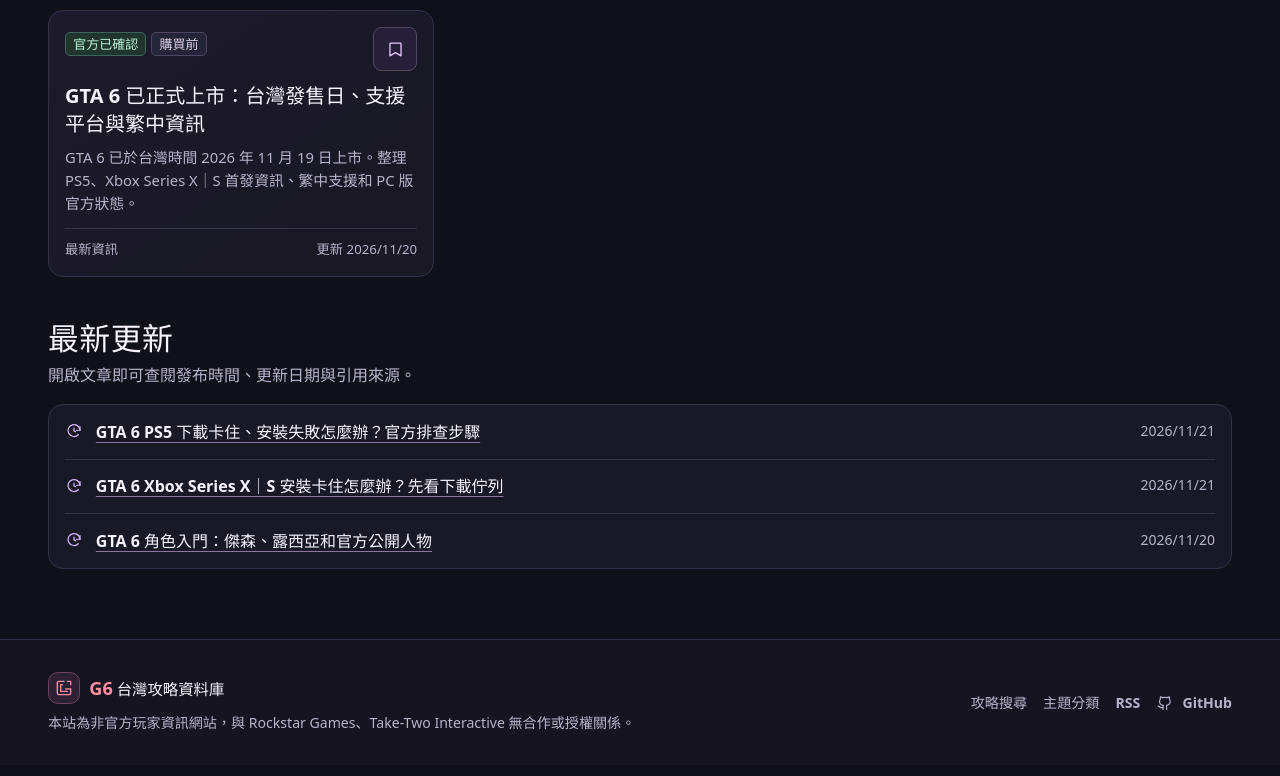
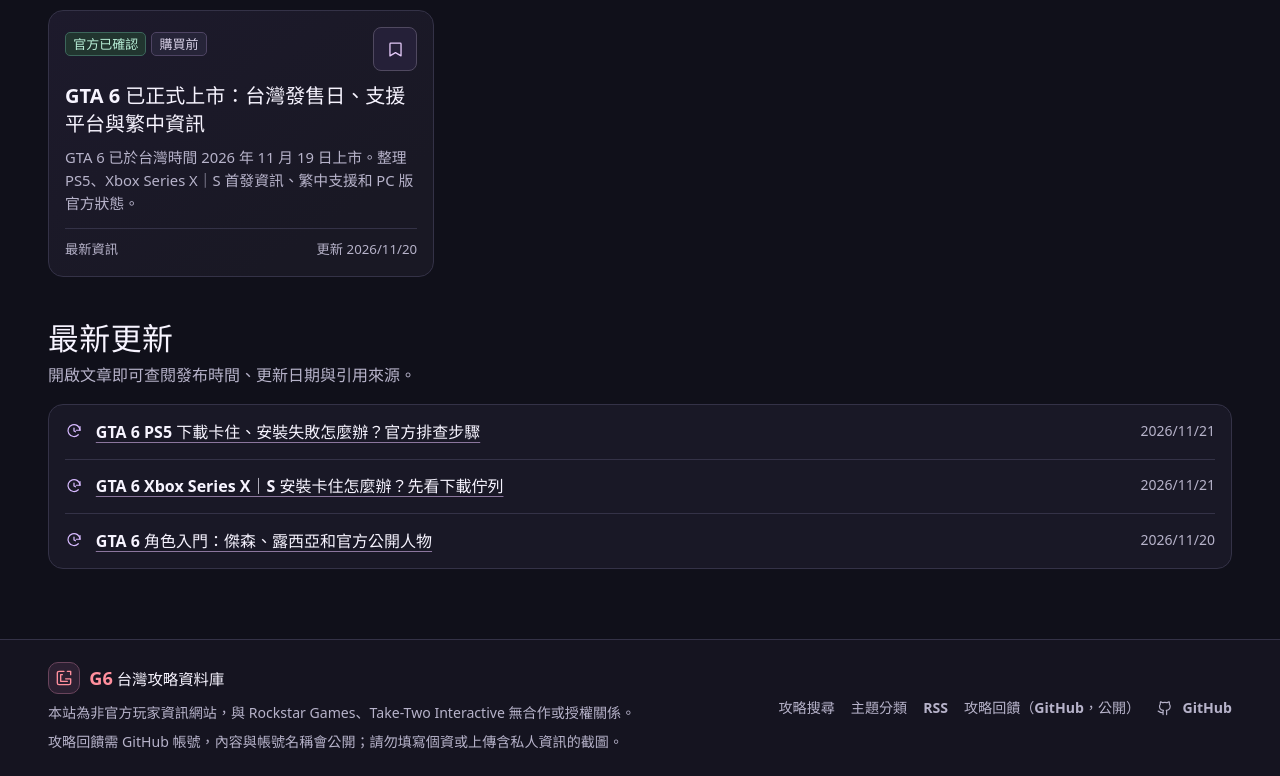
Before and after one commit to s235038/s235038-gta6-tw-guide, an Astro site: page / in a window 1280 px wide. Shown: the part 2429-3205 px from the top of the page. Built offline with nearby package versions, Linux system fonts and the light colour scheme; Astro itself is replaced by a stand-in of ours.

Commit message:
feat: expose public GitHub feedback entry with privacy notice

```diff
--- a/src/layouts/Base.astro
+++ b/src/layouts/Base.astro
@@ -90,11 +90,13 @@ const atHome = Astro.url.pathname === paths.home;
             <span><strong>G6</strong> 台灣攻略資料庫</span>
           </a>
           <p>本站為非官方玩家資訊網站，與 Rockstar Games、Take-Two Interactive 無合作或授權關係。</p>
+          <p id="feedback-notice" data-feedback-notice>攻略回饋需 GitHub 帳號，內容與帳號名稱會公開；請勿填寫個資或上傳含私人資訊的截圖。</p>
         </div>
         <nav aria-label="頁尾導覽" class="footer-links">
           <a href={paths.guides}>攻略搜尋</a>
           <a href={`${paths.home}#topics`}>主題分類</a>
           <a href={paths.asset('rss.xml')}>RSS</a>
+          <a href="https://github.com/s235038/s235038-gta6-tw-guide/issues/new?template=player-feedback.yml" aria-describedby="feedback-notice">攻略回饋（GitHub，公開）</a>
           <a href="https://github.com/s235038/s235038-gta6-tw-guide"><Icon name="github" size={17} /> GitHub</a>
         </nav>
       </div>
```
